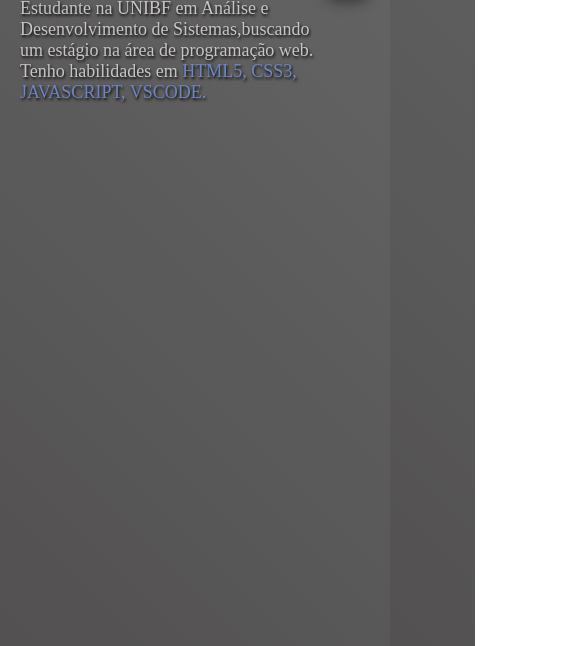
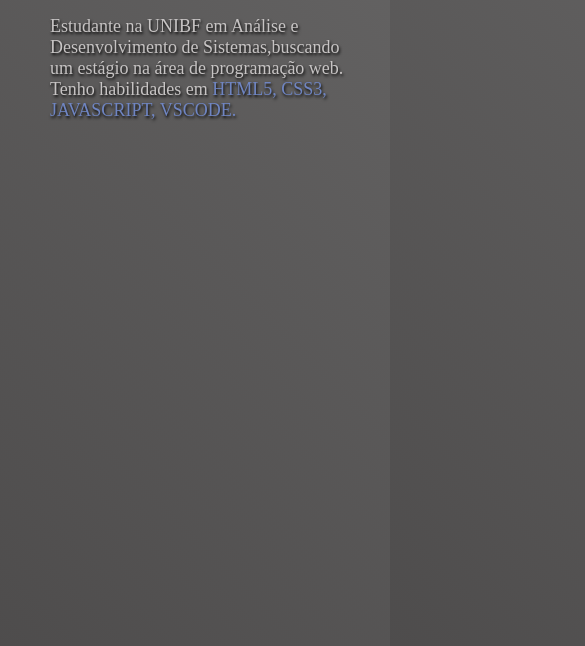
Before and after one commit to Daguilajairo/Portifolio-Jairo, a plain HTML site: page index.html in a window 390 px wide. Shown: the part 437-1083 px from the top of the page, 585 px wide, since content can reach past the window. Drawn offline with nearby package versions, Linux system fonts and the light colour scheme; a web font is replaced by a local one.

Commit message:
correçsap

```diff
--- a/style.css
+++ b/style.css
@@ -326,7 +326,7 @@ aside img{
 }
 
 /* Resolução 320x568 (celulares) */
-@media (max-width: 700px) {
+@media (max-width: 320px) {
     header {
         padding: 8px 0;
     }
@@ -337,7 +337,7 @@ aside img{
     }
 
     main {
-        padding: 300px  20px;
+        padding: 300px  10px;
     }
 
 
```
